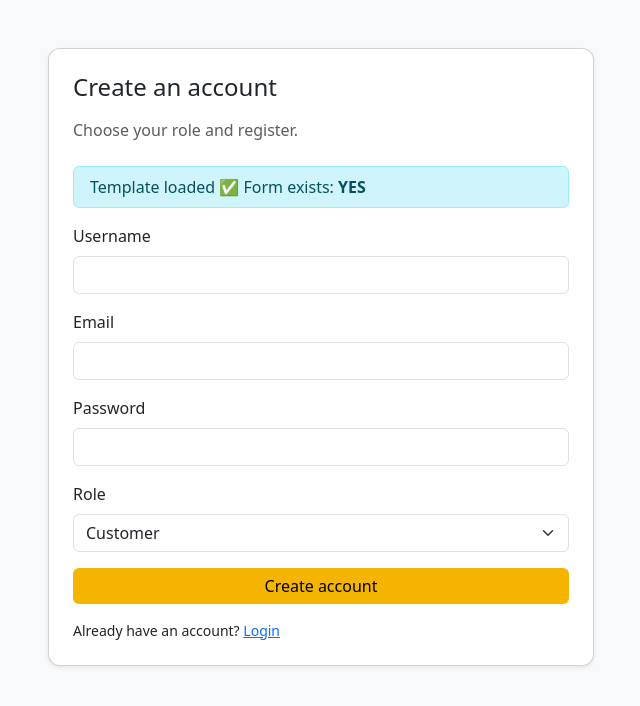
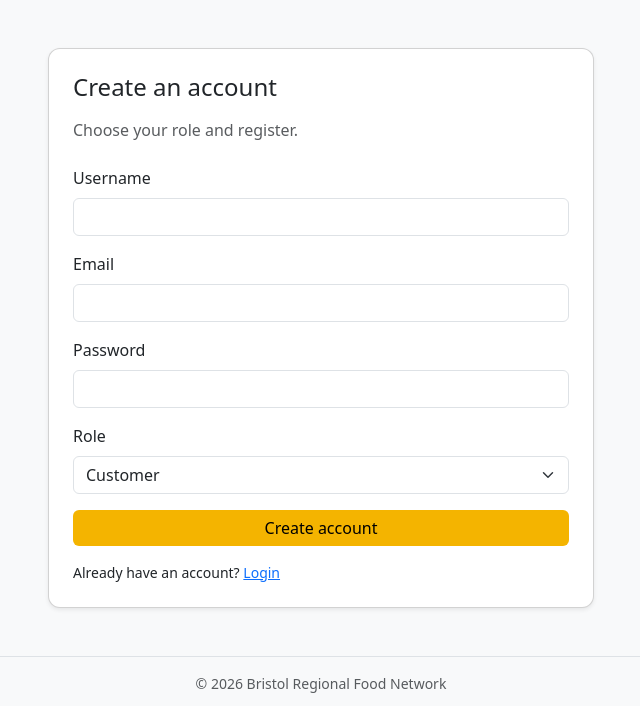
Before and after one commit to Bristol-Regional-Food-Network/DESD---Bristol-Regional-Food-Network, a Django app: page /register/ in a window 1280 px wide. Shown: the part 56-762 px from the top of the page, without its empty margins (319-959 px from the left). Run offline with Django 5.2, Linux system fonts and the light colour scheme.

Commit message:
commit after sprint 1

```diff
--- a/templates/auth/register.html
+++ b/templates/auth/register.html
@@ -10,19 +10,9 @@
         <h1 class="h4 mb-3">Create an account</h1>
         <p class="text-muted mb-4">Choose your role and register.</p>
 
-        <!-- DEBUG LINE (remove later) -->
-        <div class="alert alert-info py-2">
-          Template loaded ✅ Form exists: <b>{{ form|yesno:"YES,NO" }}</b>
-        </div>
 
         <form method="post" novalidate>
           {% csrf_token %}
-
-          {% if form.non_field_errors %}
-            <div class="alert alert-danger">
-              {{ form.non_field_errors }}
-            </div>
-          {% endif %}
 
           <div class="mb-3">
             <label class="form-label" for="{{ form.username.id_for_label }}">Username</label>
```
